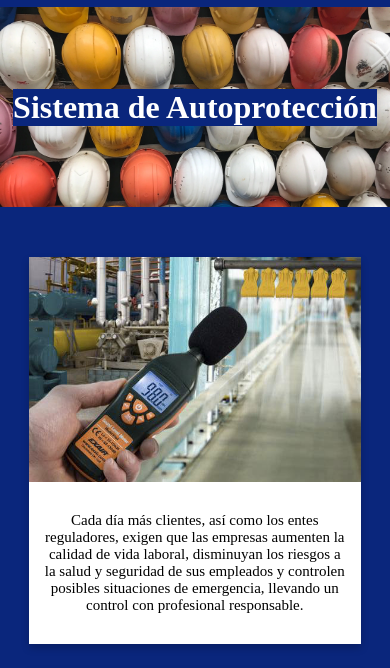
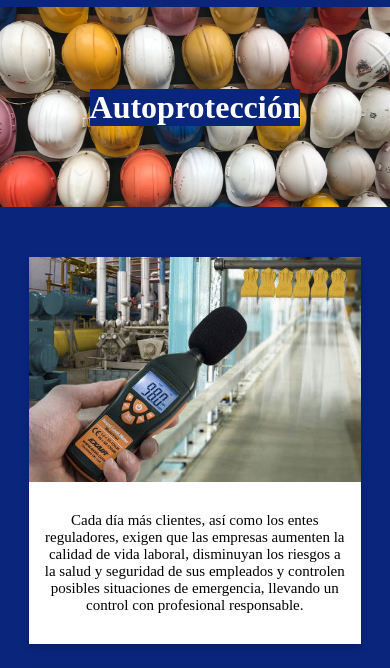
Before and after one commit to Ailen-Goitia/AilenGoitia, a website: page pages/sistemadeautoproteccion.html in a window 390 px wide. Shown: the part 103-771 px from the top of the page. Drawn offline with Linux system fonts and the light colour scheme.

Commit message:
modificacion final

```diff
--- a/pages/sistemadeautoproteccion.html
+++ b/pages/sistemadeautoproteccion.html
@@ -27,7 +27,7 @@
         </nav>
         <section class="hero">
             <div class="contenedor_textos">
-                <h1 class="titulo_hero">Sistema de Autoprotección</h1>
+                <h1 class="titulo_hero">Autoprotección</h1>
             </div>
         </section>
     </header>
--- a/scss/mediaqueries/_media.scss
+++ b/scss/mediaqueries/_media.scss
@@ -33,7 +33,6 @@
     .titulo_hero {
         background-color: $colorprincipal;
         color: white;
-        font-size: large;
         align-items: center;
         justify-content: center;
     }
```
Also changed, not shown: css/style.css.
